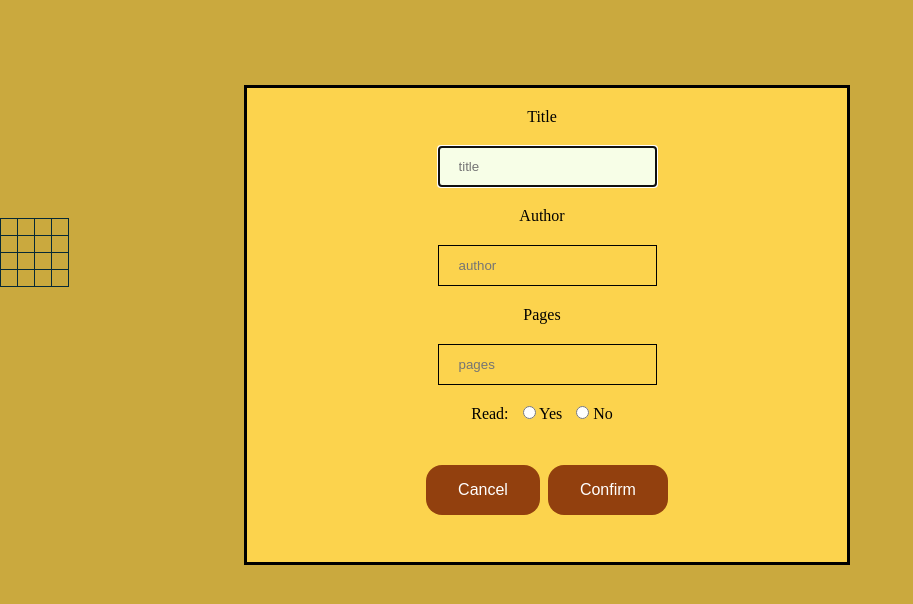
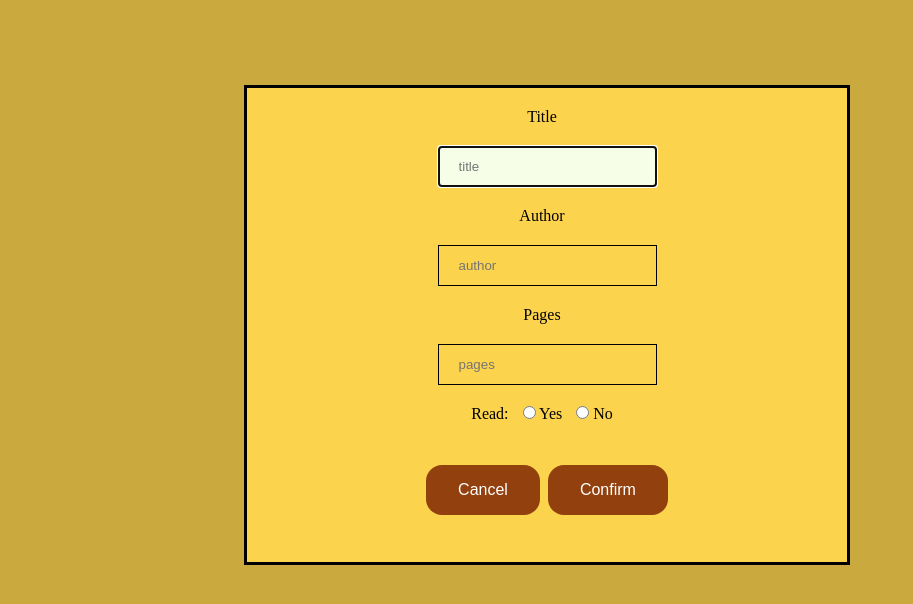
Before and after one commit to rosecodez/Library, a plain HTML site: page index.html in a window 1280 px wide. Both pictures are taken after a click on the button "NEW BOOK". Shown: the whole page, without its empty margins (0-913 px from the left). Drawn offline with Linux system fonts and the light colour scheme.

Commit message:
Rewrite table with DOM creation

```diff
--- a/index.html
+++ b/index.html
@@ -9,48 +9,21 @@
 </head>
 <body>
     <div id="button-container">
-        <button id="button" onclick="displayTable()">NEW BOOK</button>
+        <button id="button">NEW BOOK</button>
     </div>
 
-    <div  id="table-container" style="display: none;">
-        <table>
-            <tr>
-                <th></th>
-                <th></th>
-                <th></th>
-                <th></th>
-            </tr>
+    <div  id="table-container">
 
-            <tr>
-                <td></td>
-                <td></td>
-                <td></td>
-                <td></td>
-            </tr>
-
-            <tr>
-                <td></td>
-                <td></td>
-                <td></td>
-                <td></td>
-            </tr>
-            <tr>
-                <td></td>
-                <td></td>
-                <td></td>
-                <td></td>
-            </tr>
-        </table>
     </div>
     <div id="dialog-container">
         <dialog id="dialog">
             <form action="/action_page.php">
                     <label for="title">Title</label>
-                    <input type="text" class="form" id="title" name="title" placeholder="title"/>
+                    <input type="text" class="form" id="title" name="title" value="" placeholder="title"/>
                     <label for="author">Author</label>
-                    <input type="text" class="form" id="author" name="author" placeholder="author"/>
+                    <input type="text" class="form" id="author" name="author" value=""  placeholder="author"/>
                     <label for="pages">Pages</label>
-                    <input type="pages" class="form" id="pages" value="" name="pages" placeholder="pages"/>
+                    <input type="pages" class="form" id="pages" name="pages" value=""  placeholder="pages"/>
                     <div id="readed">
                         <label for="readed">Read:</label>
                         <input type="radio" name="readed" id="yes" value="true">
--- a/script.js
+++ b/script.js
@@ -1,7 +1,9 @@
 //access elements with DOM
 const button = document.querySelector("button");
-const submit = document.getElementById("submit")
-const table = document.getElementById("table-container");
+const submit = document.getElementById("submit");
+const title = document.getElementById("title");
+const author = document.getElementById("author");
+const pages = document.getElementById("pages");
 
 //constructor for making book objects
 function Book(title, author, pages, read) {
@@ -10,9 +12,9 @@ function Book(title, author, pages, read) {
   this.pages = pages;
   this.read = read;
 }
-let book1 = new Book('The Children of Húrin', 'J.R.R. Tolkien', 320, true )
-let book2 = new Book('Beren and Lúthien', 'J.R.R. Tolkien', 297, true )
-let book3 = new Book('The Silmarillion', 'J.R.R. Tolkien', 365, true )
+let book1 = new Book('The Children of Húrin', 'J.R.R. Tolkien', 320, true );
+let book2 = new Book('Beren and Lúthien', 'J.R.R. Tolkien', 297, true );
+let book3 = new Book('The Silmarillion', 'J.R.R. Tolkien', 365, true );
 
 //library array
 const myLibrary = [book1, book2, book3];
@@ -33,8 +35,20 @@ button.addEventListener("click", () => {
 
 submit.addEventListener("click", function (event) {
     event.preventDefault();
-    displayTable()
 });
-function displayTable() {
-    table.style.display = "table";
+
+const tableContainer = document.getElementById("table-container");
+//create table row with dom
+function createTable() {
+    //table
+    const table = document.createElement("table");
+    tableContainer.appendChild(table);
+
+    //row
+    const row = document.createElement("tr");
+    table.appendChild(row);
+    //th
+    const th = document.createElement("th");
+    row.appendChild(th);
 }
+createTable();
```
